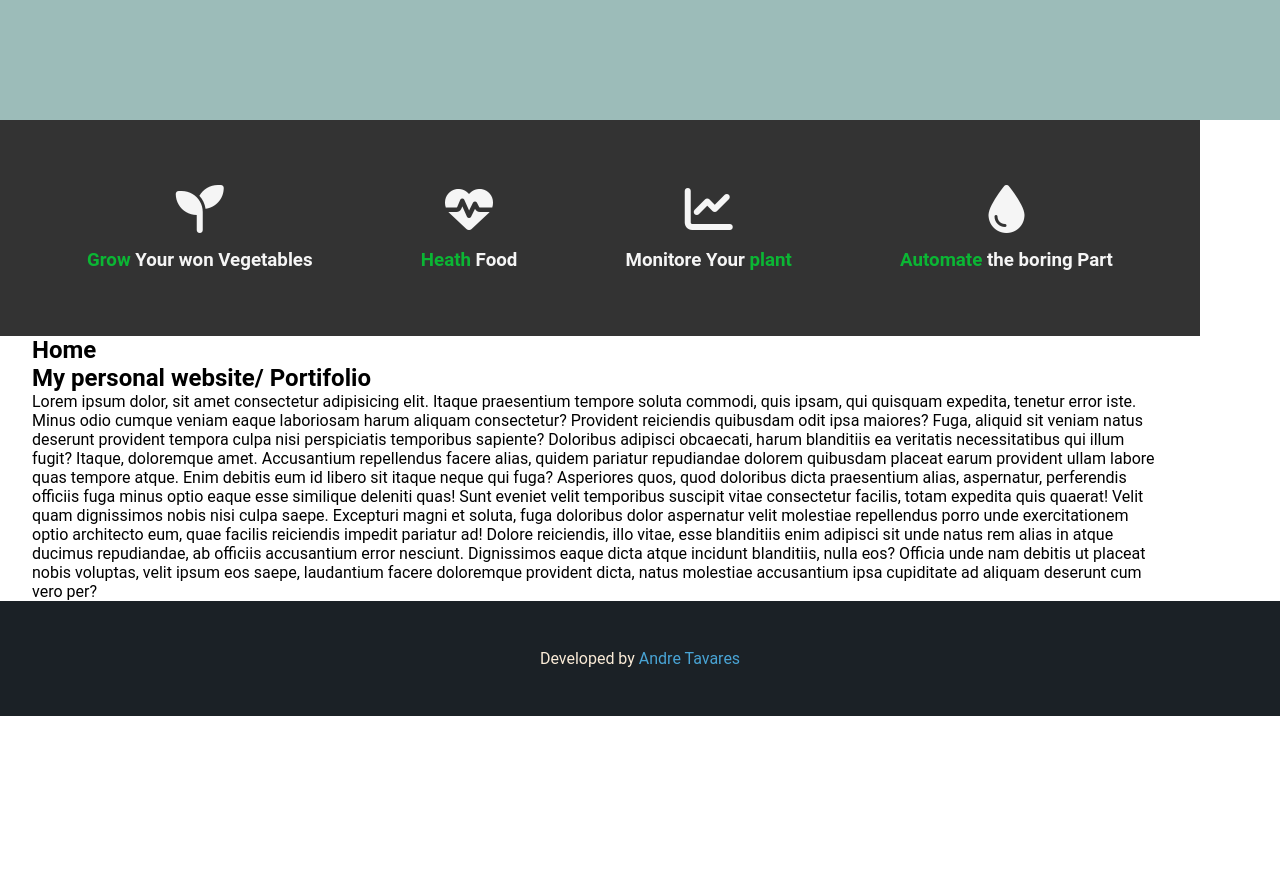
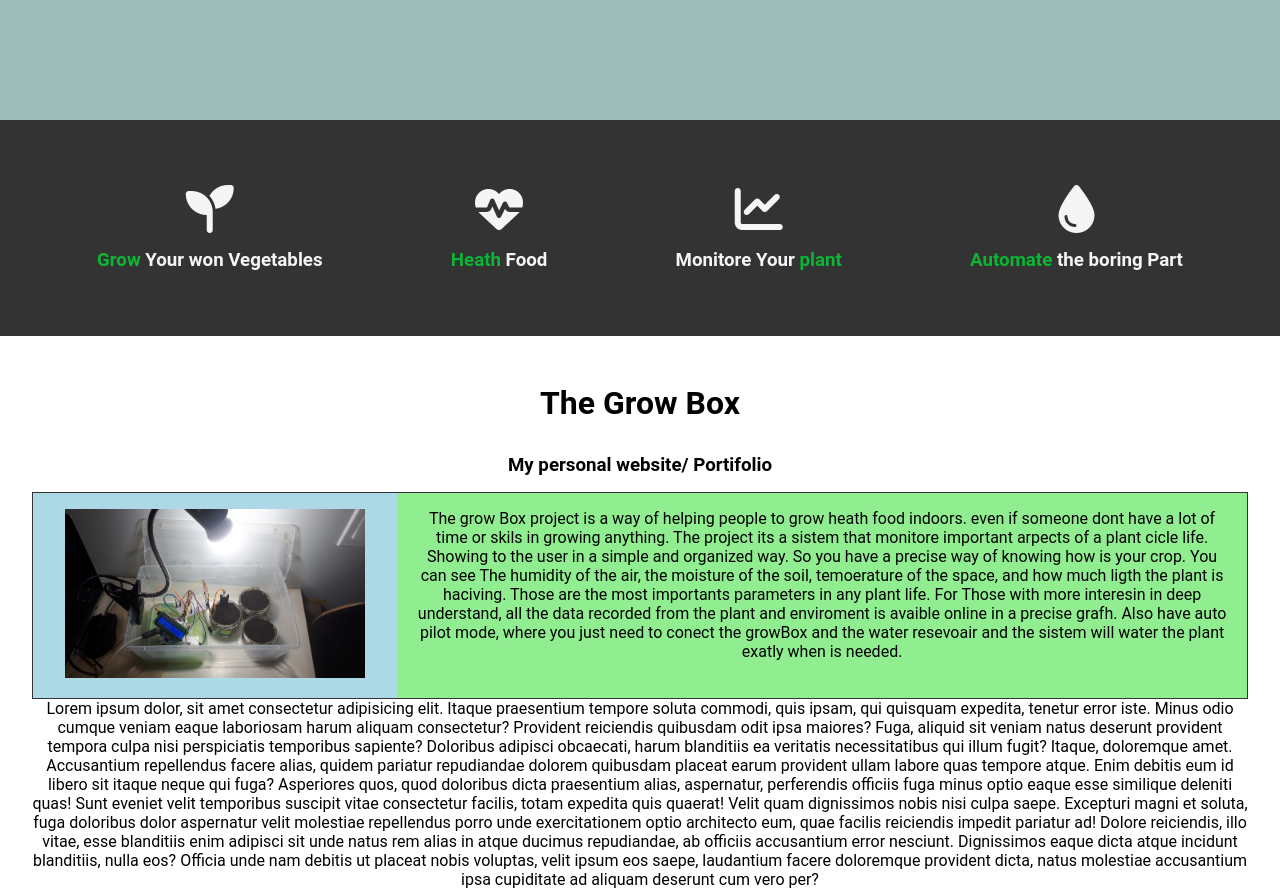
Before and after one commit to TavaresDev/TheGrowBox, a plain HTML site: page index.html in a window 1280 px wide. Shown: the part 360-1252 px from the top of the page. Before the commit the page ends 1076 px from the top, so only its background shows below. Drawn offline with Linux system fonts and the light colour scheme.

Commit message:
main fiz width

```diff
--- a/css/style.css
+++ b/css/style.css
@@ -7,7 +7,7 @@ html{
 }
 main{
     padding: 0 2rem;
-    max-width: 1200px;
+    /* max-width: 1200px; */
 }
 
 /* -----------Home Page ------------ */
@@ -34,6 +34,20 @@ main{
 .btnAbout{
     background: #0bb634;
 }
+.sectionHome{
+    margin: 2rem 0;
+    text-align: center;
+
+}
+.sectionHome h2{
+    font-size: 2rem;
+    padding: 1rem;
+}
+.sectionHome h3{
+    /* font-size: 2rem; */
+    padding: 1rem;
+}
+
 
 /* -------------Order Page---------- */
 .survey {
--- a/index.html
+++ b/index.html
@@ -53,9 +53,31 @@
                 </div>
             </div>
         </section>
-        <section id="home" class="sectionContainer">
-            <h2>Home</h2>
-            <h2>My personal website/ Portifolio</h2>
+        <section id="home" class="sectionHome">
+            <h2>The Grow Box</h2>
+            <h3>My personal website/ Portifolio</h3>
+            <div class="flexContainer">
+                <div class="col col30">
+                    <!-- <p>Lorem ipsum dolor sit amet consectetur adipisicing elit. Perferendis, vero.</p> -->
+                    <img class="imgProject" src="../img/grow2.jpg" alt="grow Project Arduino" sizes="" srcset="">
+                </div>
+                <div class="col col70">
+                    <p> The grow Box project is a way of helping people to grow heath food indoors. even if someone dont
+                        have a lot of time or skils in growing anything.
+                        The project its a sistem that monitore important arpects of a plant cicle life. Showing to the user
+                        in a simple and organized way. So you have a precise way of knowing how is your crop. You can see The humidity of the air, the moisture of the
+                        soil, temoerature of the space, and how much ligth the plant is haciving. Those are the most importants parameters in any plant life.
+                        For Those with more interesin in deep understand, all the data recorded from the plant and enviroment is avaible online in a precise grafh.
+
+                        Also have auto pilot mode, where you just need to conect the growBox and the water resevoair and the sistem will water the plant exatly when is needed.
+                    </p>
+                </div>
+                <!-- <div class="col col30">
+                    The grow Box project is a way of helping people to grow heath food indoors. even if someone dont
+                                have a lot of time or skils in growing anything.
+                                The project i
+                </div> -->
+            </div>
             <div class="content">
                 <div class="img">
 
```
Also changed, not shown: pages/order.html (+6 -4 lines).
